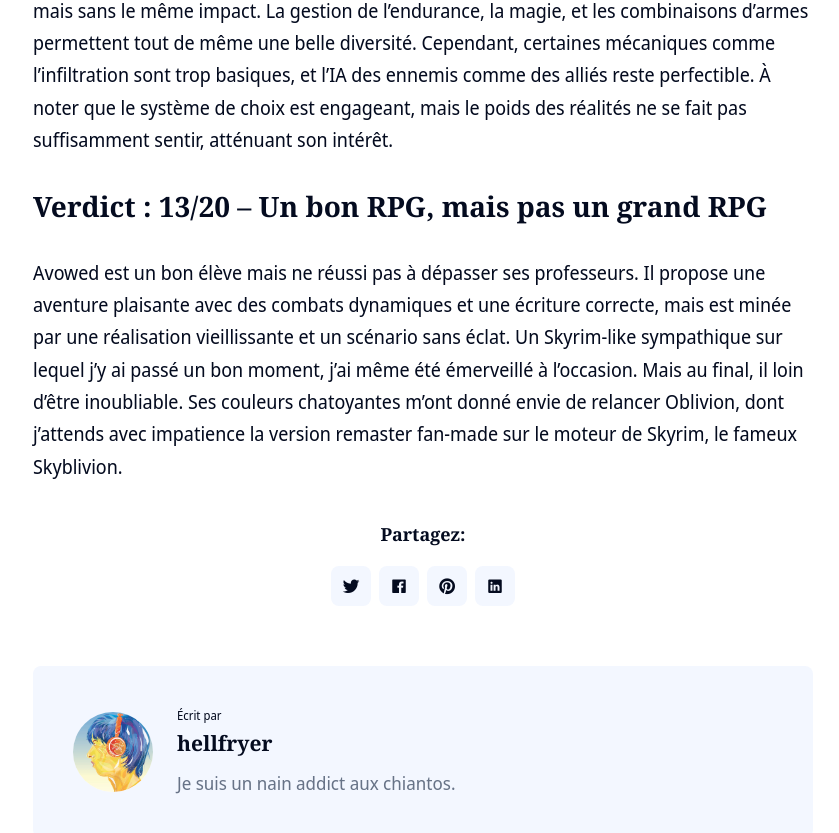
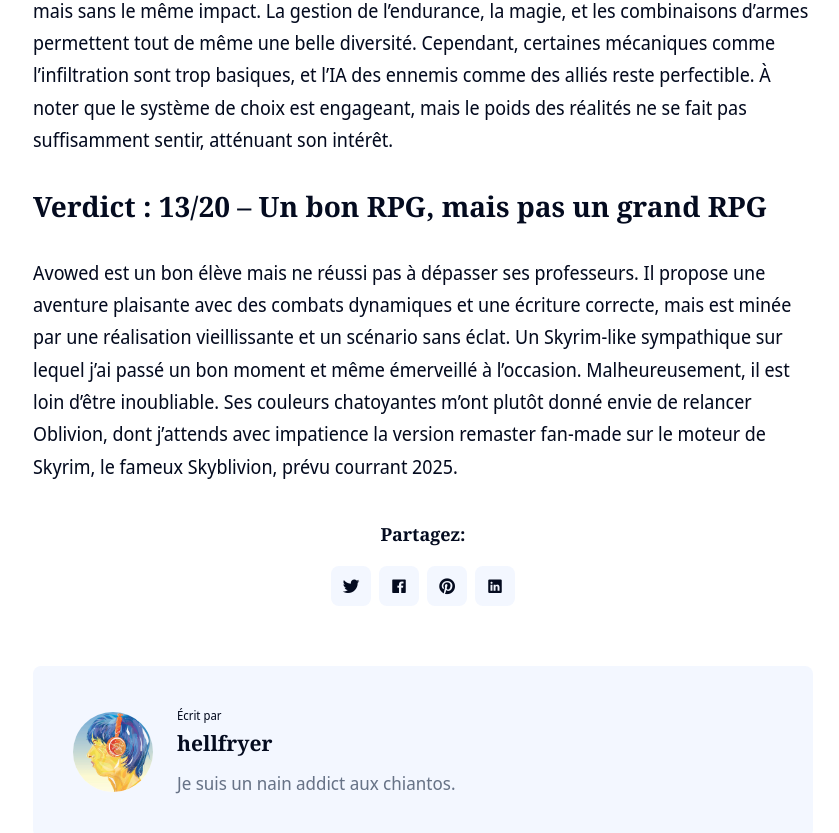
Before and after one commit to just-for-games/just-for-games.github.io, a Jekyll site: the page built from _posts/2025-02-13-test-awoved.markdown, in a window 1280 px wide and 900 px high, scrolled down 2318 px. Shown: the top 833 px of the window, without its empty margins (217-1056 px from the left). Built offline with Jekyll 4.4.1, drawn with Linux system fonts in a browser that asks for light colours; nearby versions of some CDN libraries.

Commit message:
Fix typo in Avowed post

```diff
--- a/_posts/2025-02-13-test-awoved.markdown
+++ b/_posts/2025-02-13-test-awoved.markdown
@@ -32,4 +32,4 @@
 
 ## Verdict : 13/20 – Un bon RPG, mais pas un grand RPG
 
-Avowed est un bon élève mais ne réussi pas à dépasser ses professeurs. Il propose une aventure plaisante avec des combats dynamiques et une écriture correcte, mais est minée par une réalisation vieillissante et un scénario sans éclat. Un Skyrim-like sympathique sur lequel j'y ai passé un bon moment, j'ai même été émerveillé à l'occasion. Mais au final, il loin d’être inoubliable. Ses couleurs chatoyantes m'ont donné envie de relancer Oblivion, dont j'attends avec impatience la version remaster fan-made sur le moteur de Skyrim, le fameux Skyblivion.
+Avowed est un bon élève mais ne réussi pas à dépasser ses professeurs. Il propose une aventure plaisante avec des combats dynamiques et une écriture correcte, mais est minée par une réalisation vieillissante et un scénario sans éclat. Un Skyrim-like sympathique sur lequel j'ai passé un bon moment et même émerveillé à l'occasion. Malheureusement, il est loin d’être inoubliable. Ses couleurs chatoyantes m'ont plutôt donné envie de relancer Oblivion, dont j'attends avec impatience la version remaster fan-made sur le moteur de Skyrim, le fameux Skyblivion, prévu courrant 2025.
```
